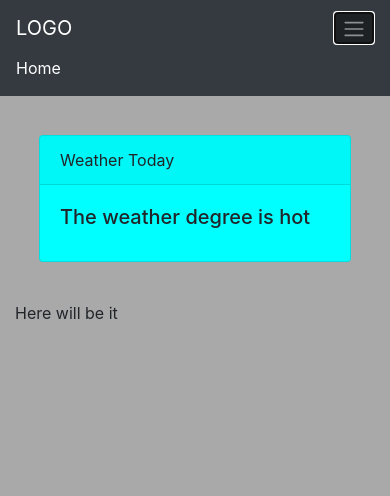
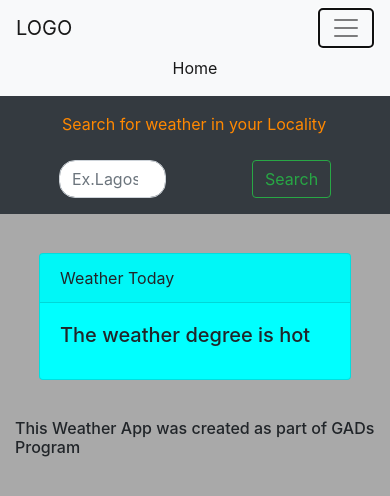
Before and after one commit to emma-worgu/Weather-app, a plain HTML site: page public/index.html in a window 390 px wide. Both pictures are taken after a click on the button "Toggle navigation". Drawn offline with nearby package versions, Linux system fonts and the light colour scheme; no server answers.

Commit message:
updated version

```diff
--- a/public/index.css
+++ b/public/index.css
@@ -7,3 +7,44 @@ main {
 .card {
   background-color: aqua;
 }
+h3{
+  display: flex;
+  justify-content: center;
+}
+.nav-link{
+  display: flex;
+  justify-content: space-around;
+}
+form p {
+  padding-top: 0.5rem;
+  margin-right: 1rem;
+  color: rgb(255, 136, 0);
+}
+form {
+  display: flex;
+  justify-content: space-around;
+}
+@media only screen and (min-width: 320px) and (max-width: 768px) {
+  form p {
+    margin-right: 0.1rem;
+  }
+  #search {
+    width: 30%;
+    border-radius: 1em;
+  }
+}
+@media screen and (min-device-width: 1024px) {
+  ul {
+    list-style-type: none;
+    margin: 0;
+    padding: o;
+  }
+  li {
+    float: right;
+    align-content: flex-end;
+    text-align: center;
+  }
+  form {
+    align-content: center;
+  }
+}
--- a/public/index.html
+++ b/public/index.html
@@ -11,19 +11,26 @@
 </head>
 <body>
     <header>
-        <nav class = "navbar navbar-expand-lg navbar-dark bg-dark">
-            <a class = "navbar-brand" href = "#">LOGO</a>
-            <button class = "navbar-toggle bg-dark" type = "button" data-toggle = "collapse" data-target = "#navbarNav" aria-controls="navbarNav" aria-expanded="false" aria-label="Toggle navigation">
-                <span class = "navbar-toggler-icon"></span>
+        <nav class="navbar navbar-expand-lg navbar-light bg-light">
+            <a class="navbar-brand" href="#">LOGO</a>
+            <button class="navbar-toggler" type="button" data-toggle="collapse" data-target="#navbarSupportedContent" aria-controls="navbarSupportedContent" aria-expanded="false" aria-label="Toggle navigation">
+              <span class="navbar-toggler-icon"></span>
             </button>
-            <div class = "collapse navbar-collapse" id = "navbarNav">
-                <ul class = "navbar-nav">
-                    <li class = "nav-item active">
-                        <a class = "nav-link" href = "#">Home<span class = "sr-only"></span></a>
-                    </li>
-                </ul>
+
+            <div class="collapse navbar-collapse" id="navbarSupportedContent">
+              <ul class="navbar-nav mr-auto">
+                <li class="nav-item active">
+                  <a class="nav-link" href="#">Home <span class="sr-only">(current)</span></a>
+                </li>
             </div>
-        </nav>
+          </nav>
+          <nav class="navbar navbar-light bg-dark">
+              <form class="form-inline">
+                  <p>Search for weather in your Locality</p>
+                  <input id="search" class="form-control mr-sm-2" type="search" placeholder="Ex.Lagos" aria-label="search">
+                  <button class="btn btn-outline-success my-2 my-sm-0" type="submit">Search</button>
+              </form>
+          </nav>
     </header>
     <main>
         <div class = "card">
@@ -38,16 +45,20 @@
         </div>
     </main>
     <footer>
-        <div class = "container-fluid">
-            Here will be it
+        <div class = "container">
+            <div>
+                <h6>This Weather App was created as part of GADs Program</h6>
+            </div>
         </div>
     </footer>
     <script>
-       /*  (function weather() {
-            fetch('http://api.openweathermap.org/data/2.5/forecast?id=524901&APPID=56f6937a1d052f6ce1e005bc291d24b3')
-                .then((res) => {console.log(res.json())})
+        var key = '56f6937a1d052f6ce1e005bc291d24b3';
+        (function weather() {
+            fetch('http://api.openweathermap.org/data/2.5/weather?q=Nigeria&appid=ac1d73e0090cf0c2a025dcf968591c34')
+                .then((res) => {return res.json()})
+                .then((data) => {console.log(data)})
                 .catch((err) => {console.log(`The Error for the weather api: ${err}`)})
-        }() ) */
+        }() )
     </script>
     <script src="../main.js"></script>
     <!--Bootstrap Javascript-->
```
